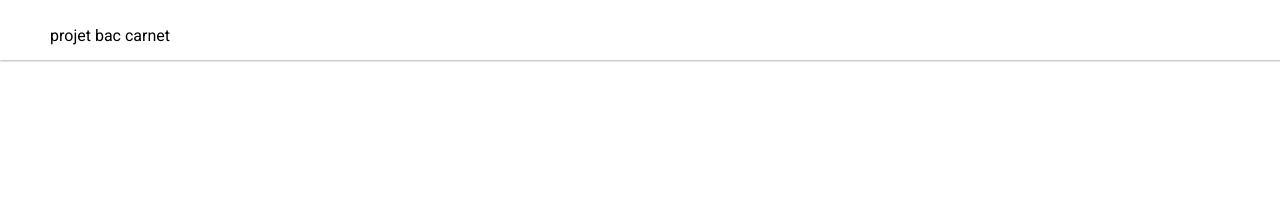
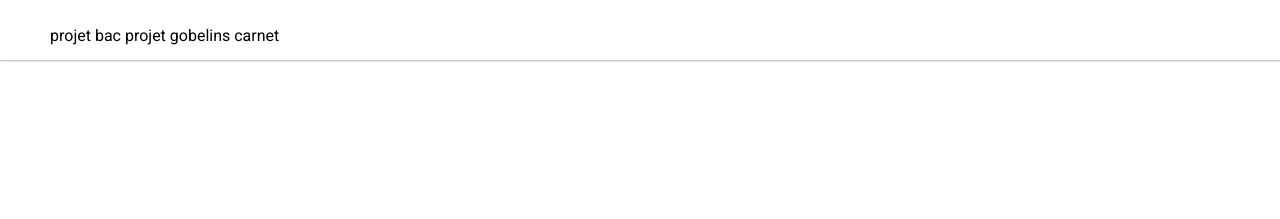
Before and after one commit to SinslayDang/SinslayDang.github.io, a Jekyll site: the page built from index.html, in a window 1280 px wide. Shown: the top 219 px of the page. Built offline with Jekyll 4.4.1, drawn with Linux system fonts in a browser that asks for light colours.

Commit message:
Update default.html

```diff
--- a/_layouts/default.html
+++ b/_layouts/default.html
@@ -35,6 +35,7 @@
 			<nav>
 				<ul>
 					<li>projet bac</li>
+					<li>projet gobelins</li>
 					<li>carnet</li>
 				</ul>
 			</nav>
```
